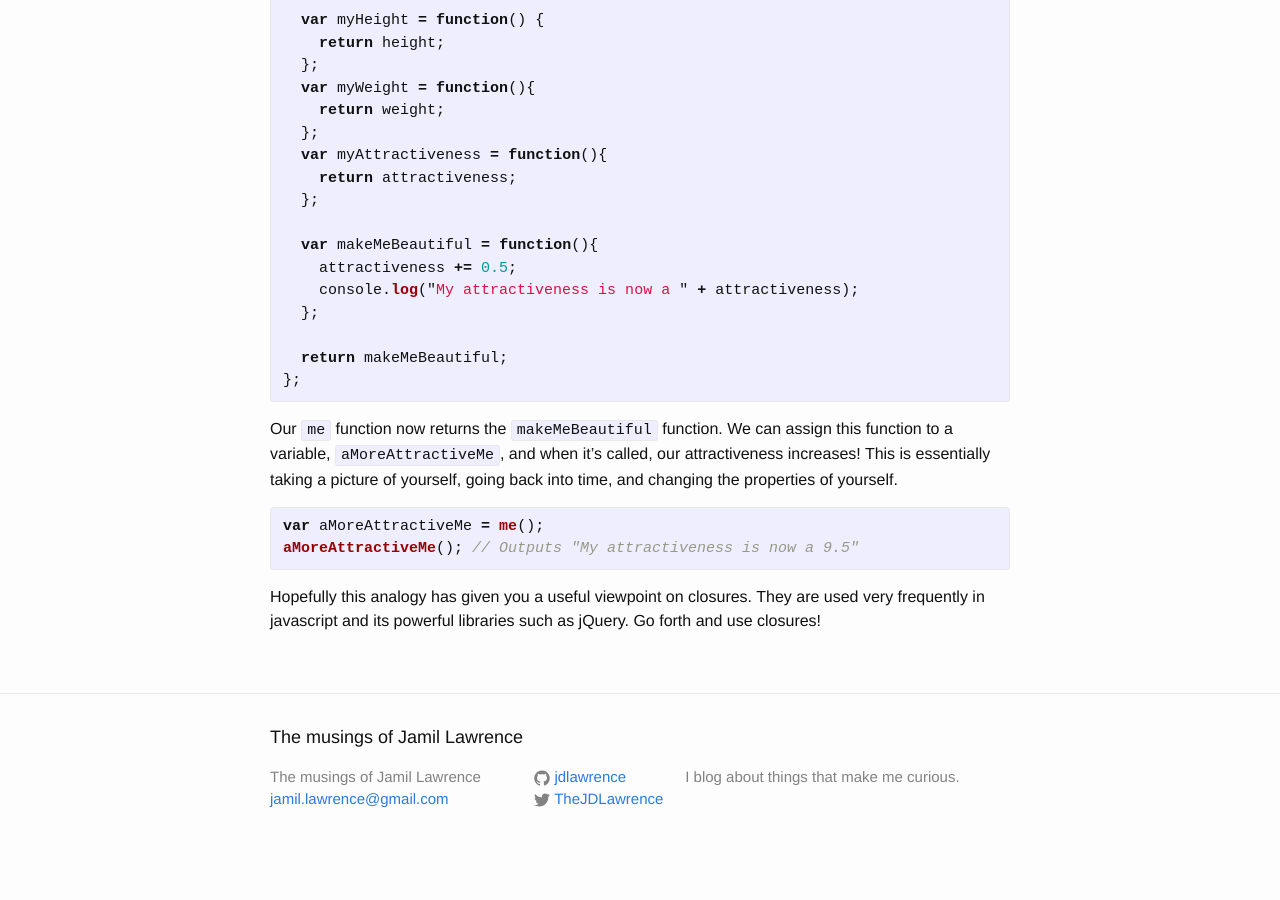
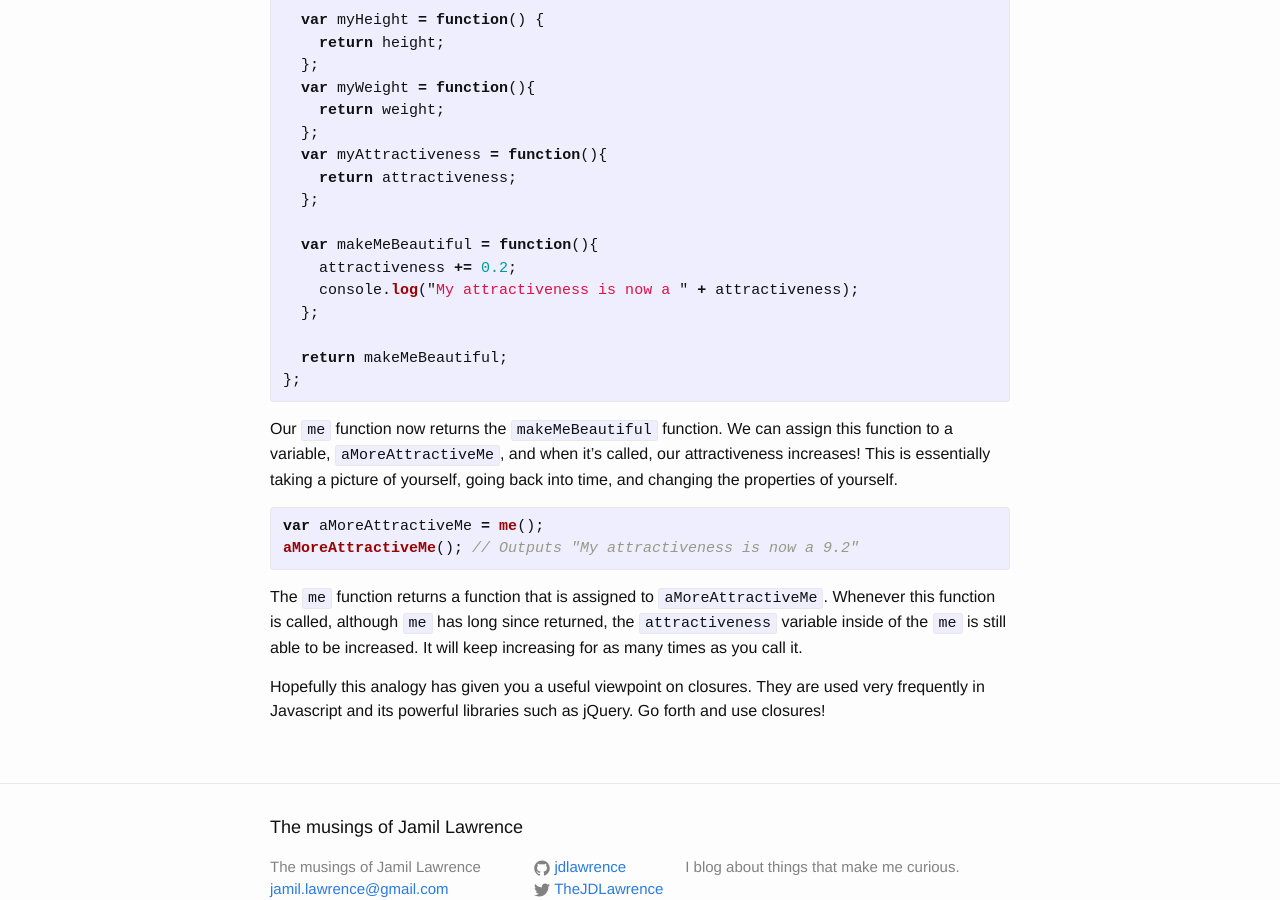
Before and after one commit to jdlawrence/jdlawrence.github.io, a Jekyll site: the page built from _posts/2015-07-08-quandary-over-closures.markdown, in a window 1280 px wide and 900 px high, scrolled down 1687 px. Built offline with Jekyll 4.4.1, drawn with Linux system fonts in a browser that asks for light colours; before the commit the page ends 2558 px from its top, so only the background shows below that; some of the changed text lies outside the part shown.

Commit message:
Clarified last paragraph

```diff
--- a/_posts/2015-07-08-quandary-over-closures.markdown
+++ b/_posts/2015-07-08-quandary-over-closures.markdown
@@ -23,13 +23,13 @@ Let's add certain qualities to yourself. We'll add your height, your weight, and
 }
 {% endhighlight %}
 
-Let's say that you have the ability to view these personal properties. You can tell your height (`myHeight`), your weight (`myWeight`), your attractiveness (`myAttractiveness`).
+Let's say that you have the ability to view these personal properties. You can recall your height (`myHeight`), your weight (`myWeight`), your attractiveness (`myAttractiveness`).
 
 {% highlight js %}
 var me = function() {
   var height = 74;
   var weight = 220;
-  var attractiveness = 8.5;
+  var attractiveness = 9;
 
   var myHeight = function() {
     return height;
@@ -67,7 +67,7 @@ var me = function() {
   };
 
   var makeMeBeautiful = function(){
-    attractiveness += 0.5;
+    attractiveness += 0.2;
     console.log("My attractiveness is now a " + attractiveness);
   };
 
@@ -81,10 +81,12 @@ Our `me` function now returns the `makeMeBeautiful` function. We can assign this
 
 {% highlight js %}
 var aMoreAttractiveMe = me();
-aMoreAttractiveMe(); // Outputs "My attractiveness is now a 9.5"
+aMoreAttractiveMe(); // Outputs "My attractiveness is now a 9.2"
 {% endhighlight %}
 
-Hopefully this analogy has given you a useful viewpoint on closures. They are used very frequently in javascript and its powerful libraries such as jQuery. Go forth and use closures!
+The `me` function returns a function that is assigned to `aMoreAttractiveMe`. Whenever this function is called, although `me` has long since returned, the `attractiveness` variable inside of the `me` is still able to be increased. It will keep increasing for as many times as you call it.
+
+Hopefully this analogy has given you a useful viewpoint on closures. They are used very frequently in Javascript and its powerful libraries such as jQuery. Go forth and use closures!
 
 [jekyll]:      http://jekyllrb.com
 [jekyll-gh]:   https://github.com/jekyll/jekyll
```
Also changed, not shown: other parts of _posts/2015-07-08-quandary-over-closures.markdown (+1 -1 lines).
